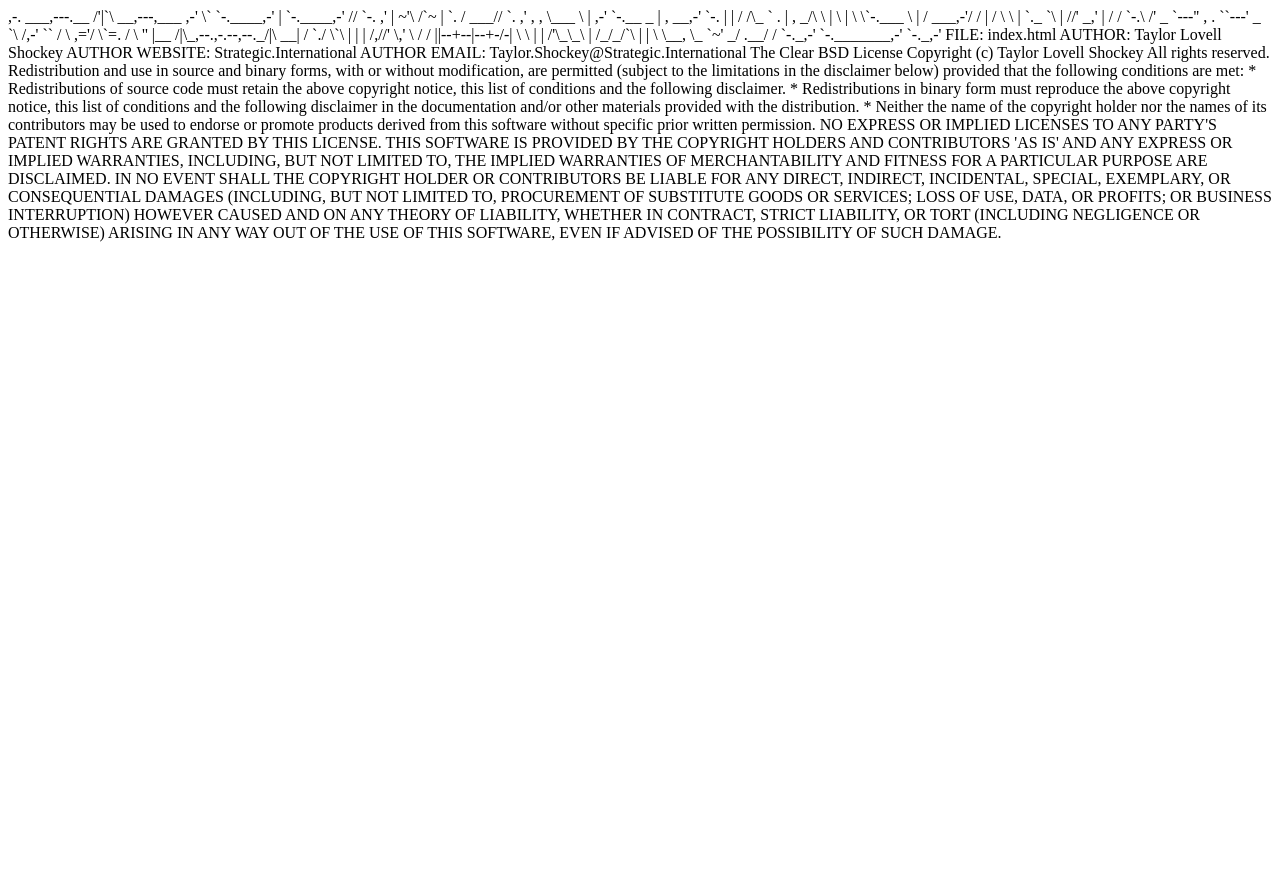
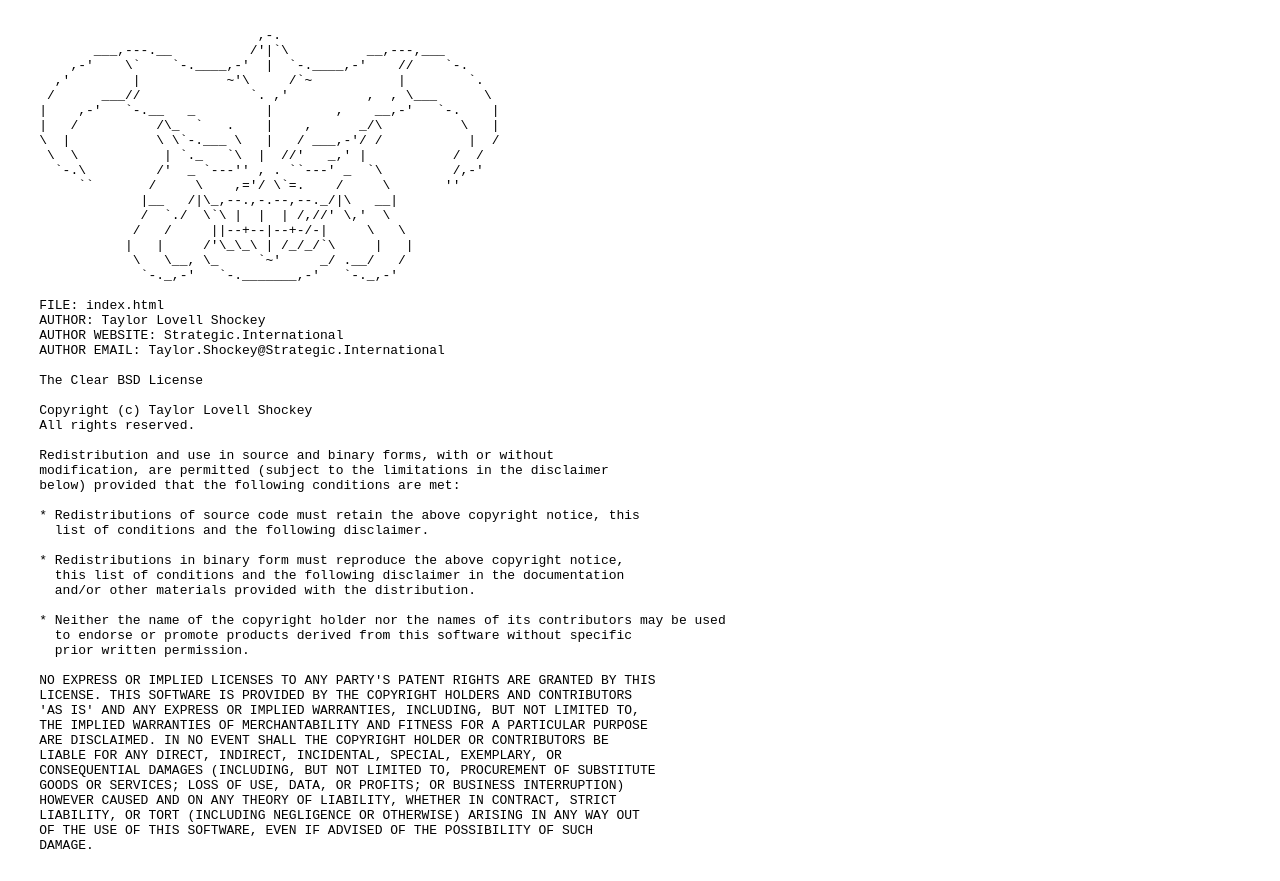
Before and after one commit to Xen0phobe/Xen0phobe.github.io, a plain HTML site: page index.html in a window 1280 px wide. Before the commit the page ends 800 px from the top, so only its background shows below. Drawn offline with Linux system fonts and the light colour scheme.

Commit message:
Added pre and code tags for formatting

```diff
--- a/index.html
+++ b/index.html
@@ -60,6 +60,7 @@
   "/>
 </head>
 <body>
+  <pre><code>
                                 ,-.
            ___,---.__          /'|`\          __,---,___
         ,-'    \`    `-.____,-'  |  `-.____,-'    //    `-.
@@ -115,5 +116,6 @@
     LIABILITY, OR TORT (INCLUDING NEGLIGENCE OR OTHERWISE) ARISING IN ANY WAY OUT
     OF THE USE OF THIS SOFTWARE, EVEN IF ADVISED OF THE POSSIBILITY OF SUCH
     DAMAGE.
+  </pre></code>
 </body>
 </html>
```
Lines whose indentation alone changed are shown as unchanged.
